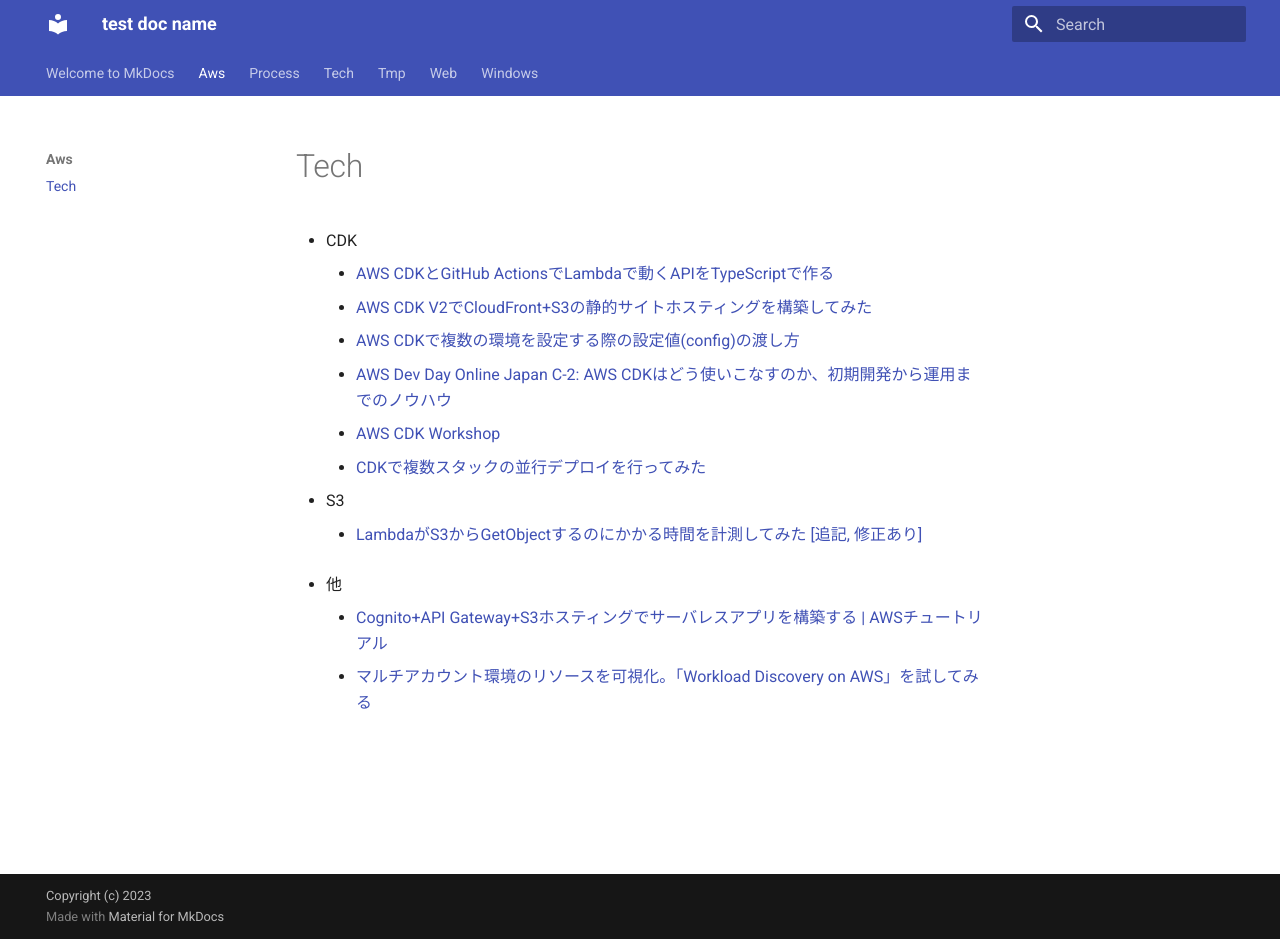
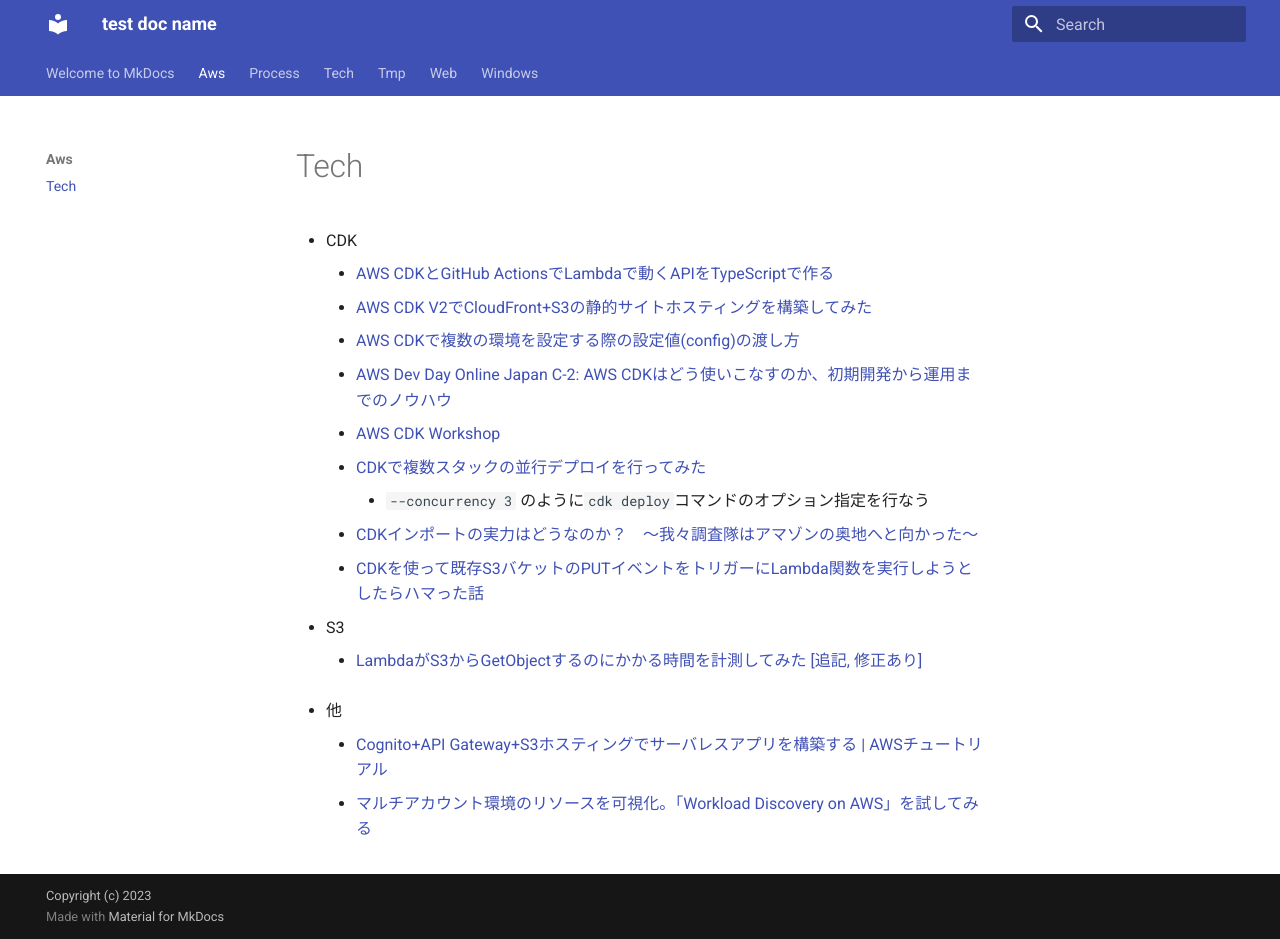
Before and after one commit to kocya-dev/note, an MkDocs documentation site: the page built from docs/aws/tech.md, in a window 1280 px wide and 939 px high. Built offline with MkDocs 1.6.1 and Material for MkDocs 9.7.7, drawn with Linux system fonts in a browser that asks for light colours.

Commit message:
CDKの情報追加

```diff
--- a/docs/aws/tech.md
+++ b/docs/aws/tech.md
@@ -5,6 +5,9 @@
   * [AWS Dev Day Online Japan C-2: AWS CDKはどう使いこなすのか、初期開発から運用までのノウハウ](https://www.youtube.com/watch?v=xLrCEHEYcCM)
   * [AWS CDK Workshop](https://cdkworkshop.com/ja/)
   * [CDKで複数スタックの並行デプロイを行ってみた](https://dev.classmethod.jp/articles/cdk-concurrency-deployment/)
+    * `--concurrency 3` のように`cdk deploy`コマンドのオプション指定を行なう
+  * [CDKインポートの実力はどうなのか？　〜我々調査隊はアマゾンの奥地へと向かった〜](https://tech.nri-net.com/entry/how_about_cdk_import)
+  * [CDKを使って既存S3バケットのPUTイベントをトリガーにLambda関数を実行しようとしたらハマった話](https://dev.classmethod.jp/articles/cdk-s3notification-kick-lambda/)
 * S3
   * [LambdaがS3からGetObjectするのにかかる時間を計測してみた [追記, 修正あり]](https://dev.classmethod.jp/articles/mesure-download-time-of-get-object-from-s3-on-lambda/)
 
```
